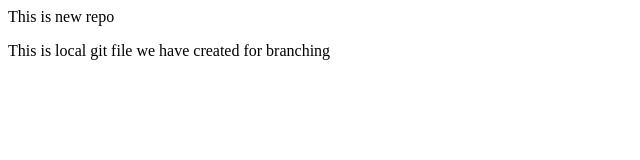
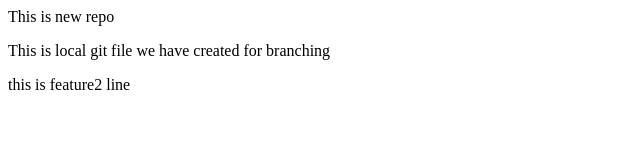
Before and after one commit to Tarunk8/LocalRepo, a plain HTML site: page index.html in a window 1280 px wide. Shown: the whole page, without its empty margins (0-640 px from the left). Drawn offline with Linux system fonts and the light colour scheme.

```diff
--- a/index.html
+++ b/index.html
@@ -2,3 +2,4 @@
 
 
 <p> This is local git file we have created for branching </p>
+<p> this is feature2 line</p>
```
